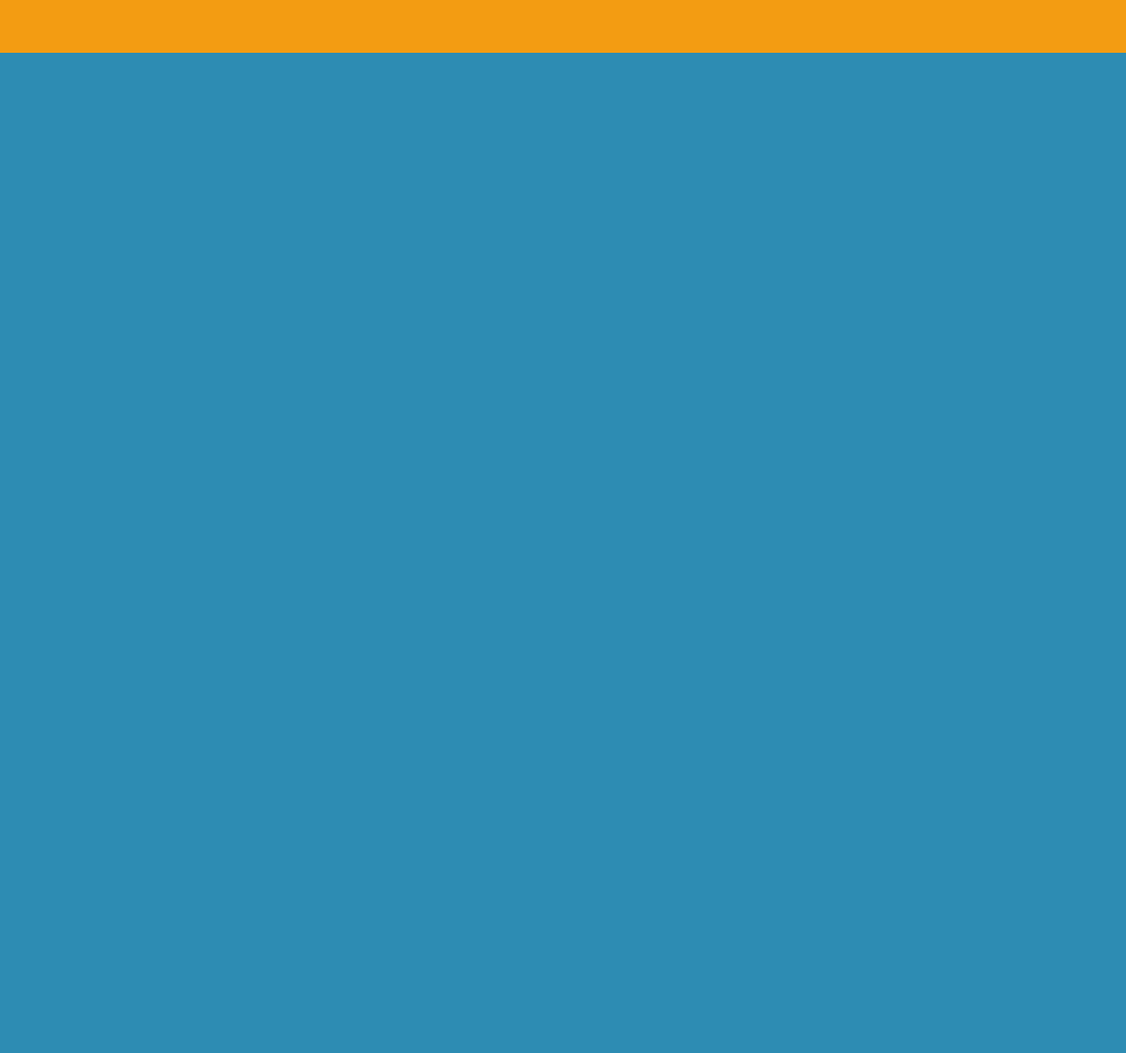
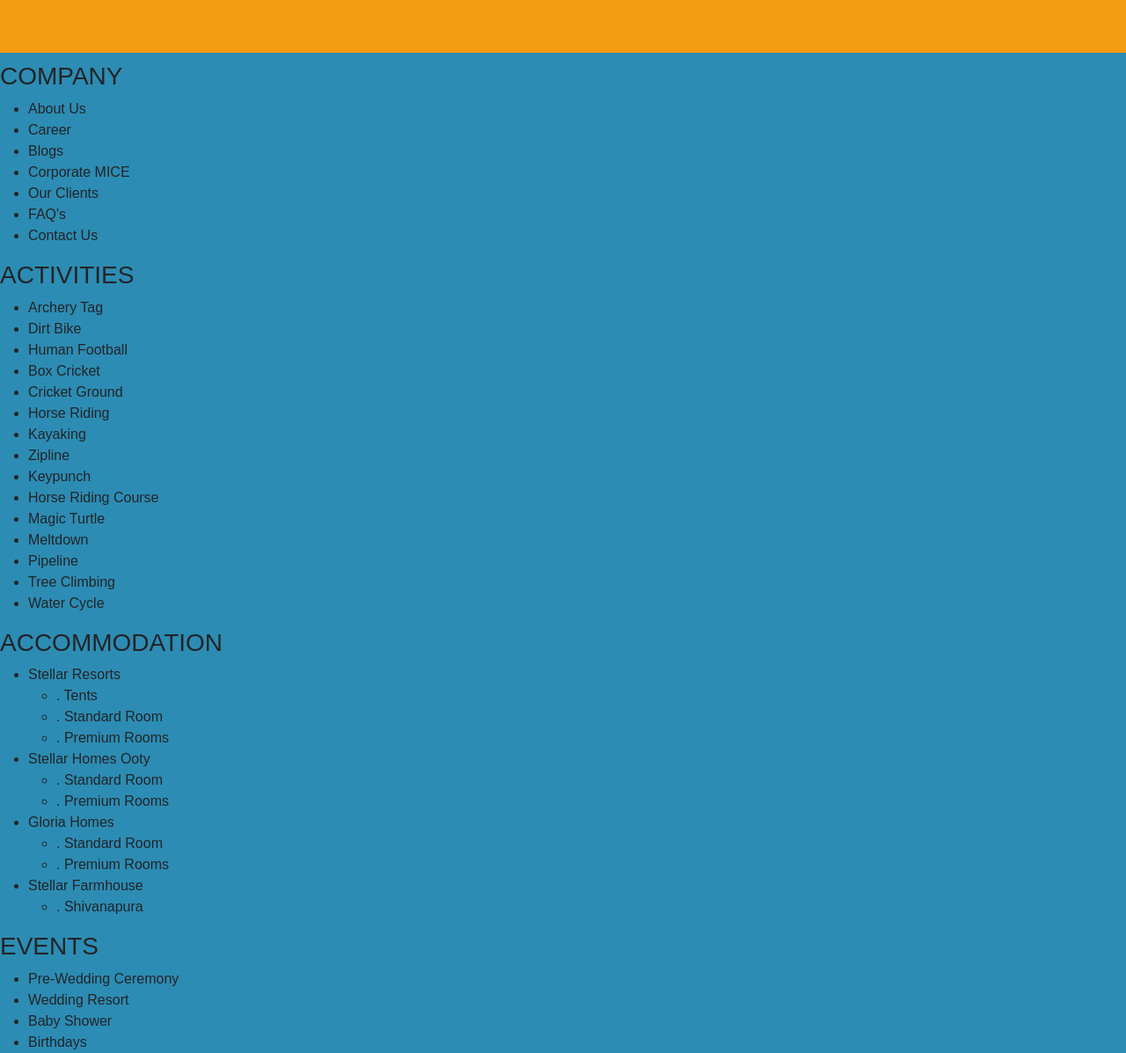
Before and after one commit to Chander3012/STELLAR23, a plain HTML site: page index.html in a window 1280 px wide. Shown: the part 1350-2547 px from the top of the page at 88% size. Before the commit the page ends 1410 px from the top, so only its background shows below. Drawn offline with nearby package versions, Linux system fonts and the light colour scheme.

Commit message:
Update index.html

```diff
--- a/index.html
+++ b/index.html
@@ -125,6 +125,84 @@
 
   </div>
 
+      <!-- Footer Section -->
+      <footer class="footer">
+        <!-- Company Column -->
+        <div class="footer-column">
+            <h3>COMPANY</h3>
+            <ul>
+                <li>About Us</li>
+                <li>Career</li>
+                <li>Blogs</li>
+                <li>Corporate MICE</li>
+                <li>Our Clients</li>
+                <li>FAQ's</li>
+                <li>Contact Us</li>
+            </ul>
+        </div>
+
+        <!-- Activities Column -->
+        <div class="footer-column">
+            <h3>ACTIVITIES</h3>
+            <ul>
+                <li>Archery Tag</li>
+                <li>Dirt Bike</li>
+                <li>Human Football</li>
+                <li>Box Cricket</li>
+                <li>Cricket Ground</li>
+                <li>Horse Riding</li>
+                <li>Kayaking</li>
+                <li>Zipline</li>
+                <li>Keypunch</li>
+                <li>Horse Riding Course</li>
+                <li>Magic Turtle</li>
+                <li>Meltdown</li>
+                <li>Pipeline</li>
+                <li>Tree Climbing</li>
+                <li>Water Cycle</li>
+            </ul>
+        </div>
+
+        <!-- Accommodation Column -->
+        <div class="footer-column">
+            <h3>ACCOMMODATION</h3>
+            <ul>
+                <li class="bold">Stellar Resorts</li>
+                <ul>
+                    <li>. Tents</li>
+                    <li>. Standard Room</li>
+                    <li>. Premium Rooms</li>
+                </ul>
+                <li class="bold">Stellar Homes Ooty</li>
+                <ul>
+                    <li>. Standard Room</li>
+                    <li>. Premium Rooms</li>
+                </ul>
+                <li class="bold">Gloria Homes</li>
+                <ul>
+                    <li>. Standard Room</li>
+                    <li>. Premium Rooms</li>
+                </ul>
+                <li class="bold">Stellar Farmhouse</li>
+                <ul>
+                    <li>. Shivanapura</li>
+                </ul>
+            </ul>
+        </div>
+
+        <!-- Events Column -->
+        <div class="footer-column">
+            <h3>EVENTS</h3>
+            <ul>
+                <li>Pre-Wedding Ceremony</li>
+                <li>Wedding Resort</li>
+                <li>Baby Shower</li>
+                <li>Birthdays</li>
+            </ul>
+        </div>
+    </footer>
+
+
   <!-- Swiper.js Script -->
   <script src="https://cdn.jsdelivr.net/npm/swiper@11/swiper-bundle.min.js"></script>
   <script src="script.js"></script>
```
